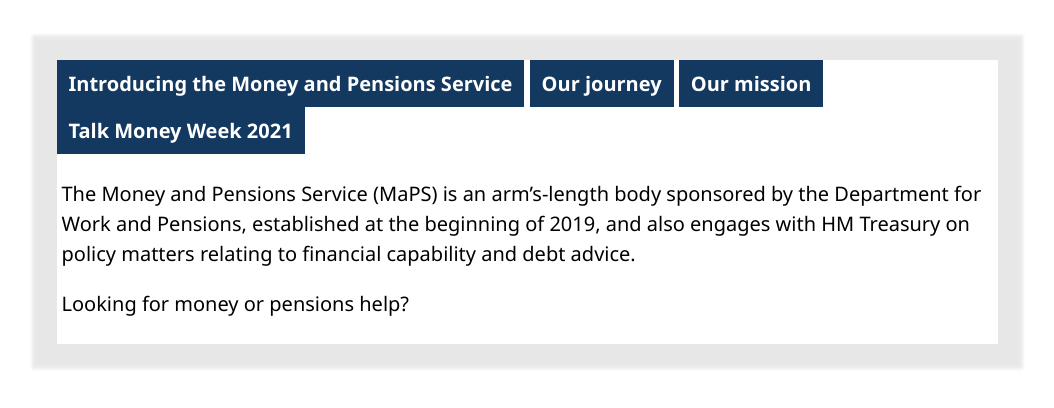
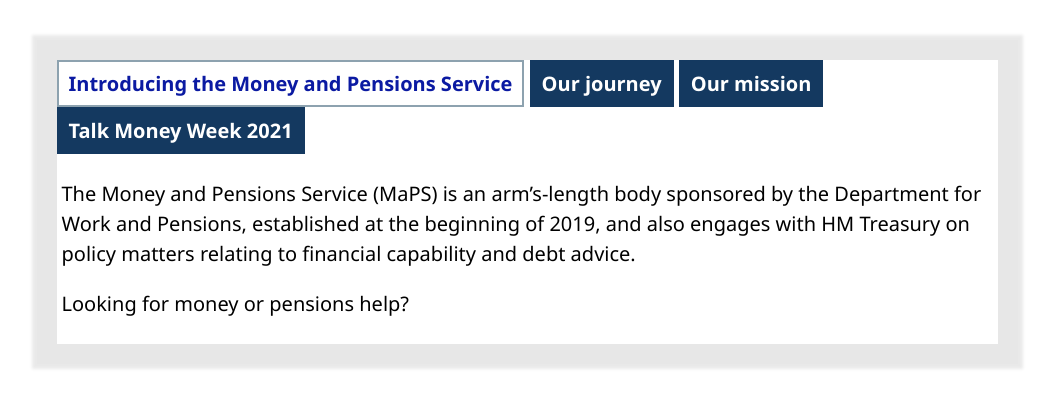
Before and after one commit to robertsilver/maps, a plain HTML site: page index.html in a window 1280 px wide. Shown: the whole page, without its empty margins (113-1167 px from the left). Drawn offline with Linux system fonts and the light colour scheme.

Commit message:
Applied the selected class for page load.

```diff
--- a/index.html
+++ b/index.html
@@ -15,7 +15,7 @@
     <div class="wrapper">
         <div class="tabs">
             <div role="tablist" aria-label="Programming Languages">
-                <button role="tab" aria-selected="true" id="intro-maps">
+                <button role="tab" aria-selected="true" id="intro-maps" class="selected">
                     Introducing the Money and Pensions Service
                 </button>
                 <button role="tab" aria-selected="false" id="our-journey">Our journey
```
